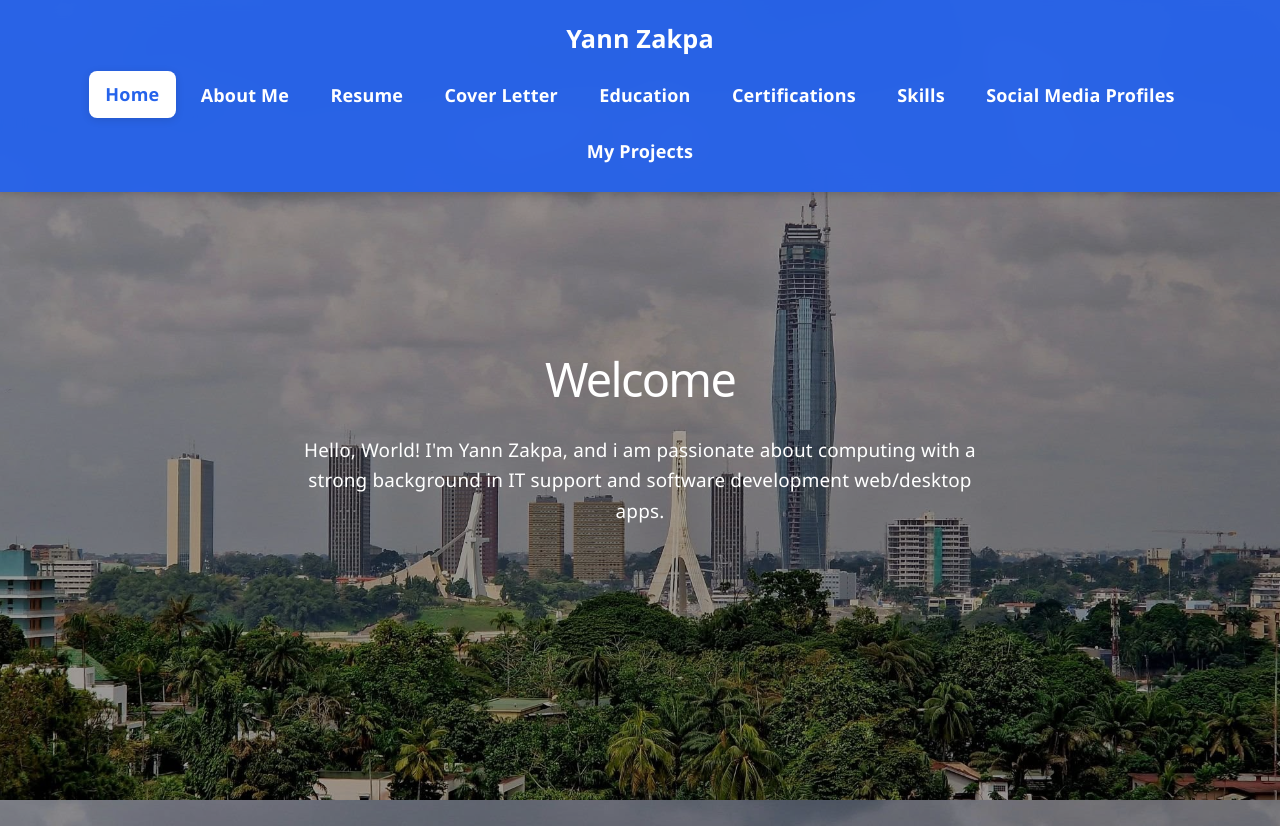
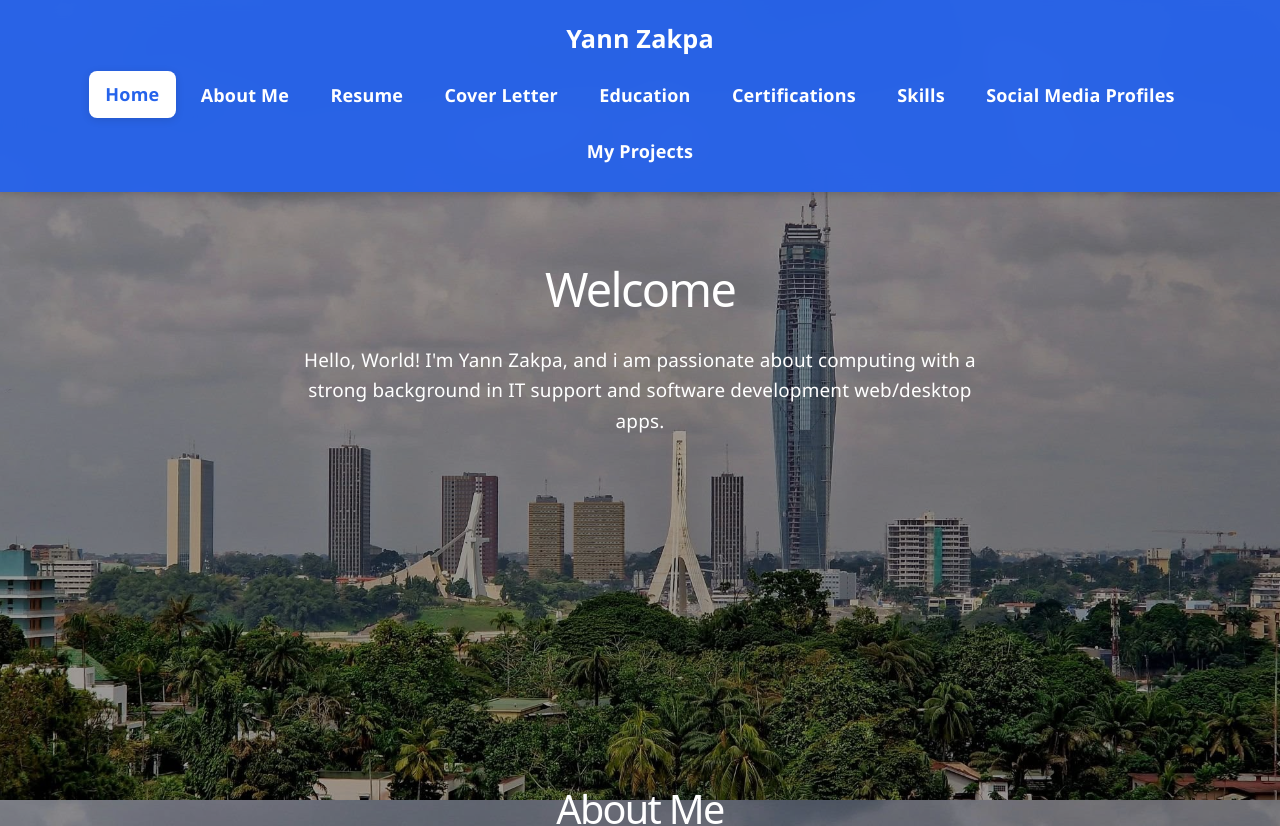
Before and after one commit to mali01001110/yzwebsite, a React (Vite) app in the folder frontend/: page / in a window 1280 px wide. Shown: the top 826 px of the page. Built offline with nearby package versions, Linux system fonts and the light colour scheme.

Commit message:
Center section content vertically in CSS
Ensure section.page and section.home vertically center all content (titles and text) by adding section rules in App.css.

Co-authored-by: Copilot <223556219+Copilot@users.noreply.github.com>

```diff
--- a/frontend/src/App.css
+++ b/frontend/src/App.css
@@ -135,8 +135,11 @@ body {
 /* ---------- Home page ---------- */
 .home,
 .page {
+  /* Make the page area the viewport height minus the fixed header so flex centering
+     can center content vertically. Remove the large top padding (which pushed
+     content down) and use a small internal padding so true centering works. */
   min-height: calc(100vh - 7rem);
-  padding: 6rem 1.5rem 3rem;
+  padding: 1rem 1.5rem; /* smaller padding so vertical centering is effective */
   display: flex;
   flex-direction: column;
   align-items: center;
@@ -144,6 +147,23 @@ body {
   width: 100%;
   scroll-snap-align: start;
   scroll-margin-top: 7rem;
+  text-align: center;
+}
+
+/* Ensure every section container vertically centers all of its content
+   (title, paragraphs, lists, etc), not just the heading. This targets the
+   actual <section> elements used across the site and does not change other
+   layout rules. */
+section.page,
+section.home {
+  display: flex;
+  flex-direction: column;
+  align-items: center;
+  justify-content: center;
+  min-height: calc(100vh - 7rem);
+  padding: 1rem 1.5rem;
+  width: 100%;
+  box-sizing: border-box;
   text-align: center;
 }
 
```
